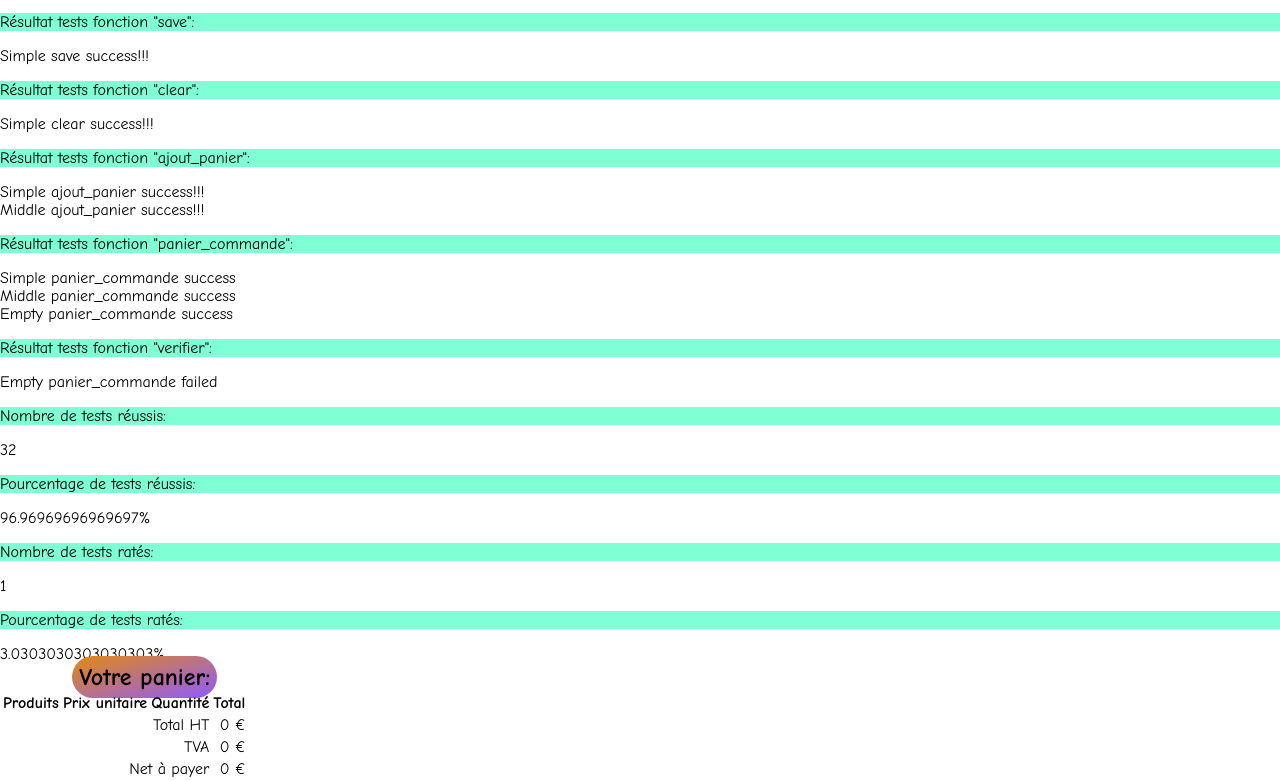
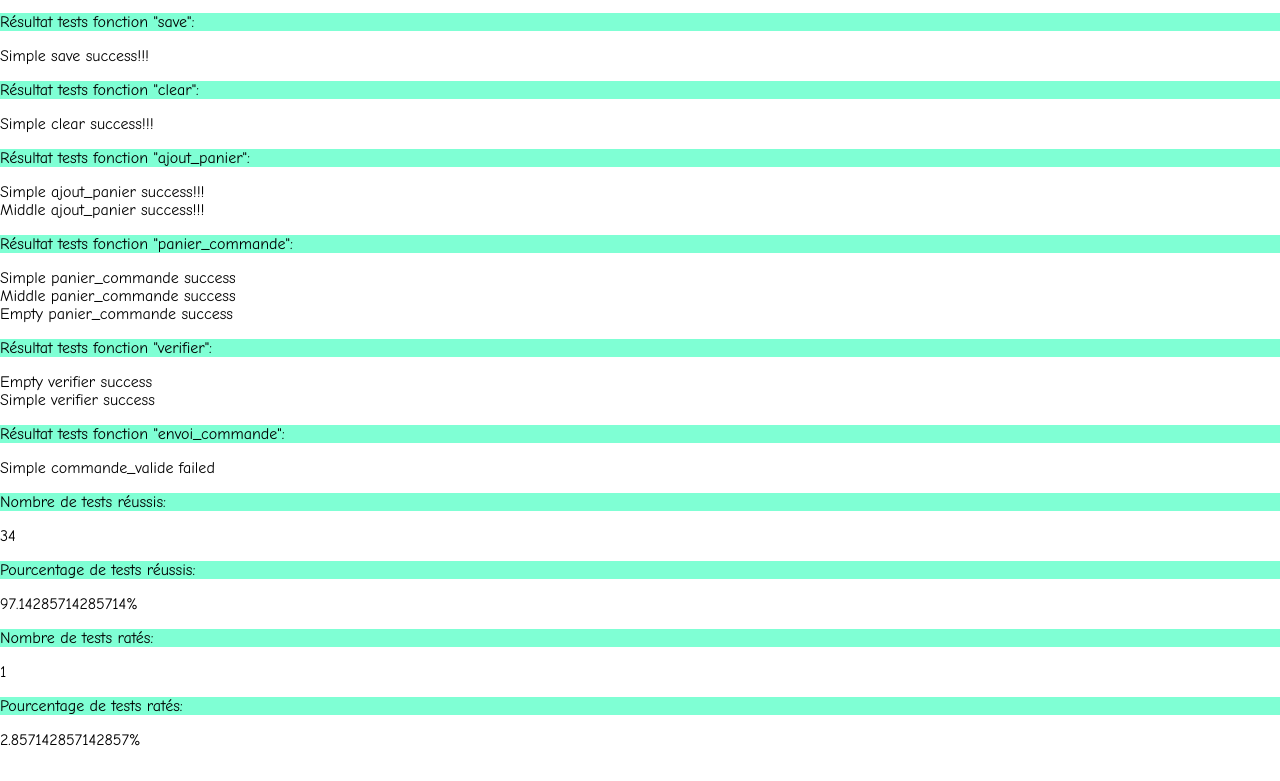
Before and after one commit to Cendres42/Projet-5, a website: page tests.html in a window 1280 px wide. Shown: the part 817-1598 px from the top of the page. After the commit the page ends 1566 px from the top, so only its background shows below. Drawn offline with Linux system fonts and the light colour scheme.

Commit message:
derniers tests

```diff
--- a/main.js
+++ b/main.js
@@ -339,3 +339,8 @@ function ajout_panier(id){
       //envoi objet commande
       request.send(JSON.stringify(commande));
     }
+
+    function commande_valide(){
+        document.querySelector("#commande span").innerHTML=localStorage.getItem("id_commande");
+        document.querySelector("#montant span").innerHTML=localStorage.getItem("ttc");
+    }
--- a/panier.js
+++ b/panier.js
@@ -1,15 +1,18 @@
 
     // soumission du formulaire par action sur bouton de type submit
     let formValid=document.getElementById("form_1");
-    formValid.addEventListener("submit",verifier);
+    formValid.addEventListener("submit",function(event){
+      event.preventDefault();
+      if (verifier() == true)
+        envoi_commande();
+    });
     //fonction de vérification du formulaire avant validation (en + du HTML)
-    function verifier(event){
-      event.preventDefault();
+    function verifier(){
       let valid=true;
       let nom = document.getElementById('nom');
       let missNom = document.getElementById('missNom');
       if(nom.validity.valueMissing){
-        missNom.innerHTML="Veuillez entrez un nom";
+        missNom.innerHTML="Veuillez entrer un nom";
         missNom.style.color="red";
         valid=false;
       }
@@ -19,7 +22,7 @@
       let prenom = document.getElementById('prenom');
       let missPrenom = document.getElementById('missPrenom');
       if(prenom.validity.valueMissing){
-        missPrenom.textContent="Veuillez entrez un prénom";
+        missPrenom.textContent="Veuillez entrer un prénom";
         missPrenom.style.color="red";
         valid=false;
       }
@@ -29,7 +32,7 @@
       let adresse = document.getElementById('adresse');
       let missAdresse = document.getElementById('missAdresse');
       if(adresse.validity.valueMissing){
-        missAdresse.textContent="Veuillez entrez une adresse postale valide";
+        missAdresse.textContent="Veuillez entrer une adresse postale valide";
         missAdresse.style.color="red";
         valid=false;
       }
@@ -39,7 +42,7 @@
       let ville = document.getElementById('ville');
       let missVille = document.getElementById('missVille');
       if(ville.validity.valueMissing){
-        missVille.textContent="Veuillez entrez un nom de ville";
+        missVille.textContent="Veuillez entrer un nom de ville";
         missVille.style.color="red";
         valid=false;
       }
@@ -49,14 +52,12 @@
       let email = document.getElementById('email');
       let missEmail = document.getElementById('missEmail');
       if(email.validity.valueMissing){
-        missEmail.textContent="Veuillez entrez un email valide";
+        missEmail.textContent="Veuillez entrer un email valide";
         missEmail.style.color="red";
         valid=false;
       }
       else{
         missEmail.innerHTML="";
       }
-      if(valid==true){
-        envoi_commande();
-      }
+      return(valid);
   }
--- a/tests.html
+++ b/tests.html
@@ -101,7 +101,9 @@
   </div>
   <div id="testVerifier2">
   </div>
-  <div id="testVerifier3">
+
+  <p> Résultat tests fonction "envoi_commande":</p>
+  <div id="testCommandeValide1">
   </div>
 
 
@@ -142,7 +144,7 @@
   </div>
 
   <!--html pour test fonction panier_commande-->
-    <section id="table_panier">
+    <section id="table_panier" class="todisapear">
         <h2> Votre panier:</h2>
          <table id="panierPourCommande">
           <thead>
@@ -172,7 +174,8 @@
         </table>
       </section>
 
-      <div id="formulaire"class="todisapear">
+      <!--html pour test fonction verifier-->
+      <div id="formulaire" class="todisapear" >
         <p> Pour pouvoir valider votre commande, veuillez remplir toutes les rubriques de ce formulaire, merci! </p>
         <form  novalidate name="client" id="form_1"> <!--method="post" action="http://localhost:3000/api/teddies"-->
           <div class="form-group">
@@ -203,6 +206,19 @@
          <button id="envoi" class="button" type="submit">Passer la commande </button>
        </form>
      </div>
+
+     <!--html pour test fonction commande_valide-->
+    <div class="todisapear">
+     <div id="commande">
+       <p> Merci pour votre commande numéro <span></span><p>
+     </div>
+     <div id="montant">
+       <p> Le montant à payer est de :&nbsp;<span></span> €<p>
+     </div>
+   </div>
+
+
+
   <script>
     window.addEventListener("load", function(){
       testAdd1();
@@ -235,7 +251,9 @@
       testPanierCommande1();
       testPanierCommande2();
       testPanierCommande3();
-      testVerifier();
+      testVerifier1();
+      testVerifier2();
+      testCommandeValide1();
 
       compteur();
     });
--- a/tests.js
+++ b/tests.js
@@ -763,38 +763,124 @@ function testPanierCommande3(){
     }
 };
 
-function testVerifier(){
-    verifier(event);
+function testVerifier1(){
+    //affectation de la valeur retournée par fonction verifier
+    let testVerifier1=document.getElementById("testVerifier1");
     let valide=true;
-    nom="";
-    prenom="";
-    adresse="";
-    if(missNom.innerHTML!=="Veuillez entrez un nom"){
+    let nom = document.getElementById('nom');
+    nom.value="";
+    let prenom = document.getElementById('prenom');
+    prenom.value="";
+    let adresse = document.getElementById('adresse');
+    adresse.value="";
+    let ville = document.getElementById('ville');
+    ville.value="";
+    let email = document.getElementById('email');
+    email.value="";
+    let resultat=verifier();
+    let missNom = document.getElementById('missNom');
+    let missPrenom = document.getElementById('missPrenom');
+    let missAdresse = document.getElementById('missAdresse');
+    let missVille = document.getElementById('missVille');
+    let missEmail = document.getElementById('missEmail');
+    if(missNom.innerHTML!=="Veuillez entrer un nom"){
         valide=false;
     }
-    if(missPrenom.innerHTML!=="Veuillez entrez un prénom"){
+    if(missPrenom.innerHTML!=="Veuillez entrer un prénom"){
         valide=false;
     }
-    if(adresse.innerHTML!=="Veuillez entrez une adresse postale valide"){
+    if(missAdresse.innerHTML!=="Veuillez entrer une adresse postale valide"){
       valide=false;
     }
-    if(ville.innerHTML!=="Veuillez entrez un nom de ville"){
+    if(missVille.innerHTML!=="Veuillez entrer un nom de ville"){
       valide=false;
     }
-   if(email.innerHTML!=="Veuillez entrez un email valide"){
+    if(missEmail.innerHTML!=="Veuillez entrer un email valide"){
       valide=false;
     }
-  if(window.location.search!=="https://cendres42.github.io/Projet-5/panier.html#panier"){
+    if(resultat==true){
      valide=false;
     }
     if (valide==false){
-      testVerifier1.innerHTML="Empty panier_commande failed";
+      testVerifier1.innerHTML="Empty verifier failed";
       testPasOk++;
     }
     else{
-      testVerifier1.innerHTML="Empty panier_commande success";
+      testVerifier1.innerHTML="Empty verifier success";
       testOk++;
     }
+}
+
+function testVerifier2(){
+    let testVerifier2=document.getElementById("testVerifier2");
+    let valide=true;
+    let nom = document.getElementById('nom');
+    nom.value="David";
+    let prenom = document.getElementById('prenom');
+    prenom.value="Paul";
+    let adresse = document.getElementById('adresse');
+    adresse.value="12 rue des Lys";
+    let ville = document.getElementById('ville');
+    ville.value="Nantes";
+    let email = document.getElementById('email');
+    email.value="pdavid@gmail.com";
+    let missNom = document.getElementById('missNom');
+    let missPrenom = document.getElementById('missPrenom');
+    let missAdresse = document.getElementById('missAdresse');
+    let missVille = document.getElementById('missVille');
+    let missEmail = document.getElementById('missEmail');
+    missNom.innerHTML="";
+    missPrenom.innerHTML="";
+    missAdresse.innerHTML="";
+    missVille.innerHTML="";
+    missEmail.innerHTML="";
+    let resultat=verifier();
+    if(missNom.innerHTML!==""){
+        valide=false;
+    }
+    if(missPrenom.innerHTML!==""){
+        valide=false;
+    }
+    if(missAdresse.innerHTML!==""){
+      valide=false;
+    }
+    if(missVille.innerHTML!==""){
+      valide=false;
+    }
+    if(missEmail.innerHTML!==""){
+      valide=false;
+    }
+    if(resultat!==true){
+     valide=false;
+    }
+    if (valide==false){
+      testVerifier2.innerHTML="Simple verifier failed";
+      testPasOk++;
+    }
+    else{
+      testVerifier2.innerHTML="Simple verifier success";
+      testOk++;
+    }
+}
+
+function testCommandeValide1(){
+  let valide=true;
+  let testCommandeValide1=document.getElementById("testCommandeValide1");
+  commande_valide();
+ if(document.querySelector("#commande span").innerHTML!==localStorage.getItem("id_commande")){
+    valide=false;
+  }
+  if(document.querySelector("#montant span").innerHTML!==(localStorage.getItem("ttc"))){
+    valide=false
+  }
+  if (valide==false){
+    testCommandeValide1.innerHTML="Simple commande_valide failed";
+    testPasOk++;
+  }
+  else{
+    testCommandeValide1.innerHTML="Simple commande_valide success";
+    testOk++;
+  }
 }
 
 
```
Also changed, not shown: commande.html (+0 -6 lines).
